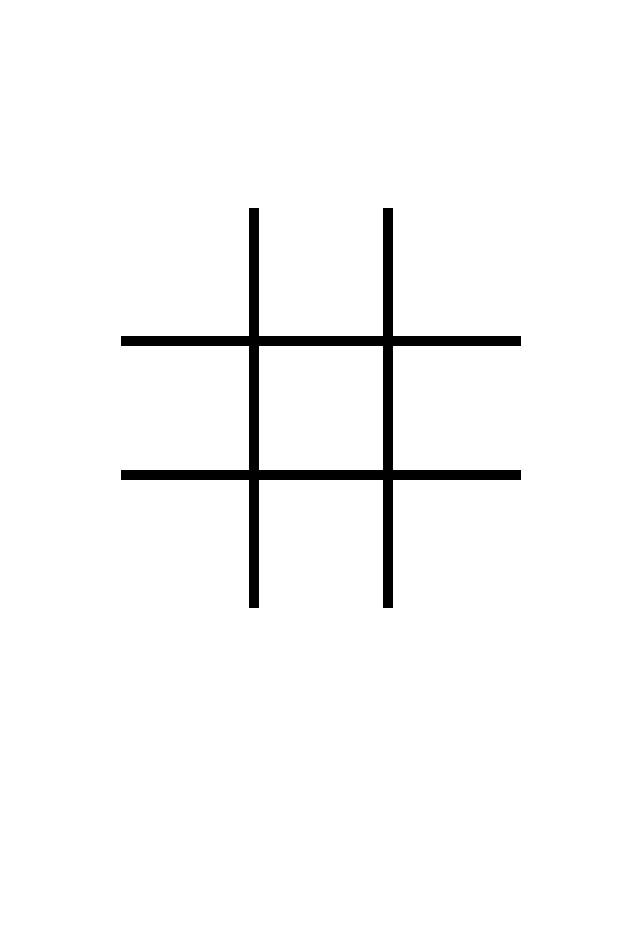
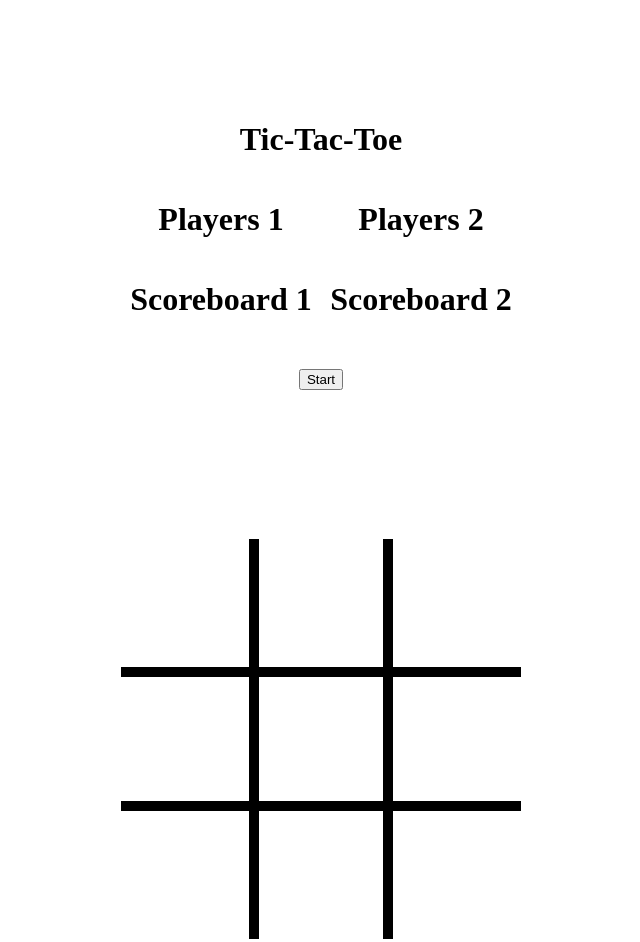
Before and after one commit to leonlunadev/odin-tic-tac-toe, a plain HTML site: page index.html in a window 1280 px wide. Shown: the whole page, without its empty margins (319-959 px from the left). Before the commit the page ends 816 px from the top, so only its background shows below. Drawn offline with Linux system fonts and the light colour scheme.

Commit message:
adds grid structure to html/css

```diff
--- a/index.html
+++ b/index.html
@@ -8,9 +8,21 @@
 </head>
 <body>
 
-
-
-
+    <div class="container">
+        <div class="header">
+            <div class="game">
+                <h1>Tic-Tac-Toe</h1>
+            </div>
+            <div class="names">
+                <h1 id="p1">Players 1</h1>
+                <h1 id="p2">Players 2</h1>
+            </div>
+            <div class="scores">
+                <h1 id="p1">Scoreboard 1</h1>
+                <h1 id="p2">Scoreboard 2</h1>
+            </div>
+            <div class="start"><button>Start</button></div>
+        </div>
         <div id="gameboard">
             <div id="one" class="square"></div>
             <div id="two"class="square"></div>
@@ -22,7 +34,7 @@
             <div id="eight"class="square"></div>
             <div id="nine" class="square"></div>
         </div>
-
+    </div>
 
 
 
--- a/styles.css
+++ b/styles.css
@@ -1,10 +1,52 @@
 body {
   background-color: white;
-  display: flex;
+  margin: 100px;
+}
+
+.container {
+  display: grid;
+  grid-template-rows: 1fr 2fr;
   justify-content: center;
   align-items: center;
-  height: 100vh;
 }
+
+.header {
+  display: grid;
+  grid-template-columns: 1fr 1fr;
+  grid-template-rows: 1fr 1fr 1fr 1fr;
+  justify-content: center;
+  align-items: center;
+}
+
+.game {
+  display: grid;
+  justify-content: center;
+  align-items: center;
+  grid-column: 1/3;
+}
+
+.names {
+  display: grid;
+  place-items: center;
+  grid-row: 2/3;
+  grid-column: 1/3;
+  grid-template-columns: 1fr 1fr;
+}
+
+.scores {
+  display: grid;
+  place-items: center;
+  grid-column: 1/3;
+  grid-template-columns: 1fr 1fr;
+}
+
+.start {
+  display: flex;
+  align-items: center;
+  justify-content: center;
+  grid-column: 1/3;
+}
+
 #gameboard {
   display: grid;
   grid-auto-flow: default;
```
